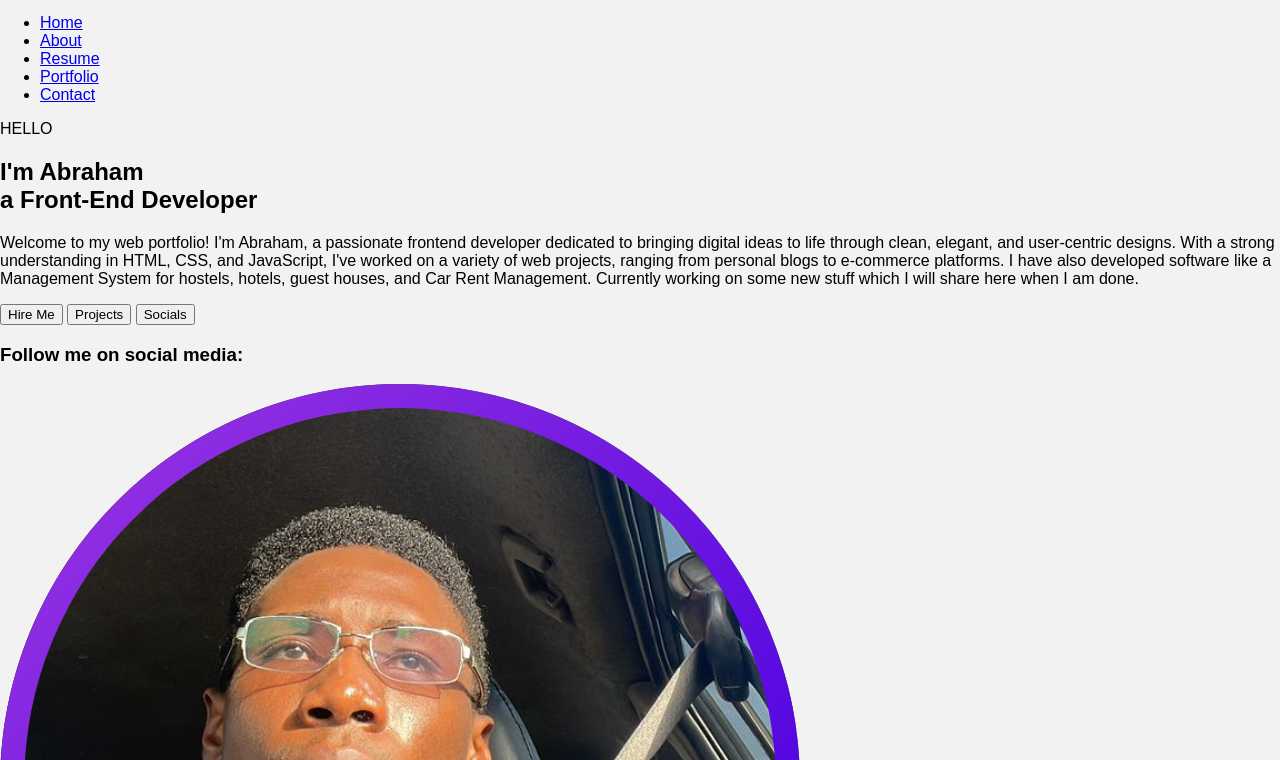
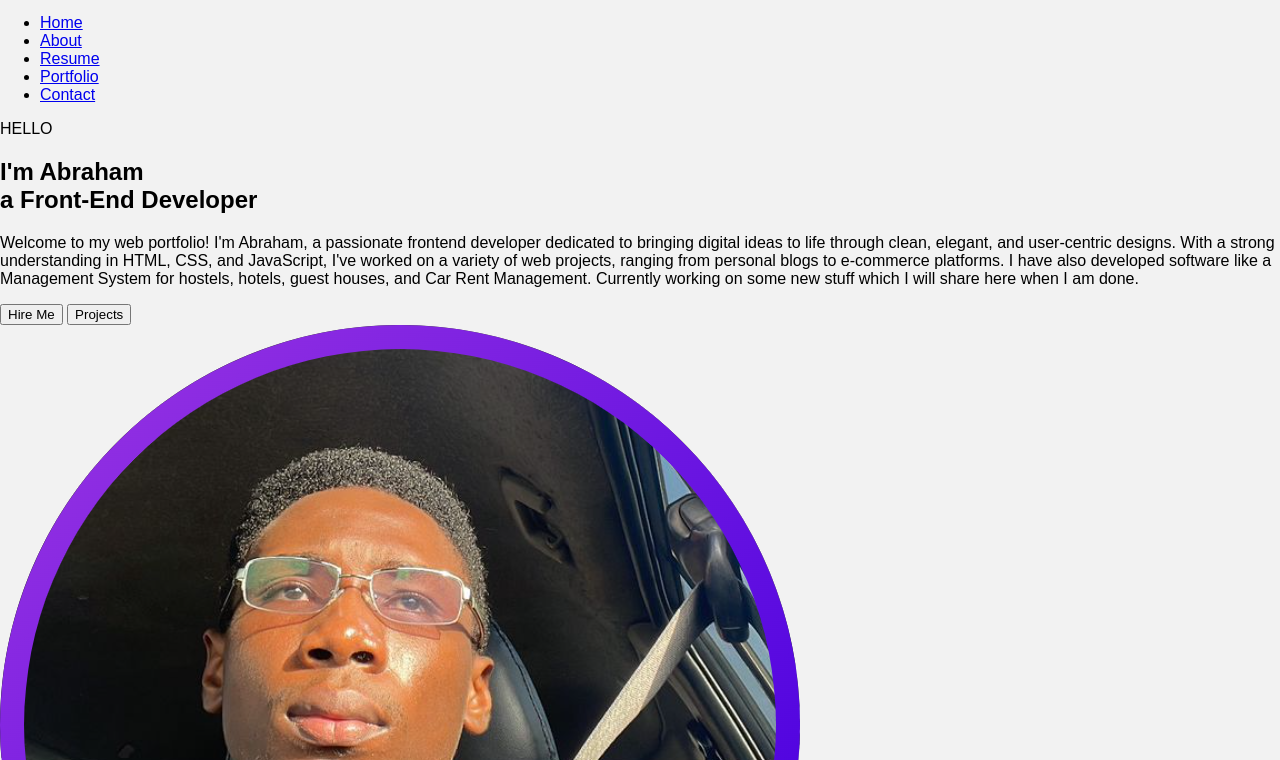
Before and after one commit to iamodlj/portfolio, a plain HTML site: page index.html in a window 1280 px wide. Shown: the part 40-800 px from the top of the page. Drawn offline with nearby package versions, Linux system fonts and the light colour scheme.

Commit message:
git add .

```diff
--- a/index.html
+++ b/index.html
@@ -46,10 +46,7 @@
         <div class="action__btns">
           <button class="hire__me" onclick="window.location.href='mailto:ohenegyanfamily@gmail.com';">Hire Me</button>
           <a href="Projects.html" target="_blank"><button class="portfolio">Projects</button></a>
-          <button class="socials">Socials</button>
-          <div class="popup" id="social-popup">
-            <h3>Follow me on social media:</h3>
-          </div>
+
         </div>
       </div>
       <div class="image">
```
